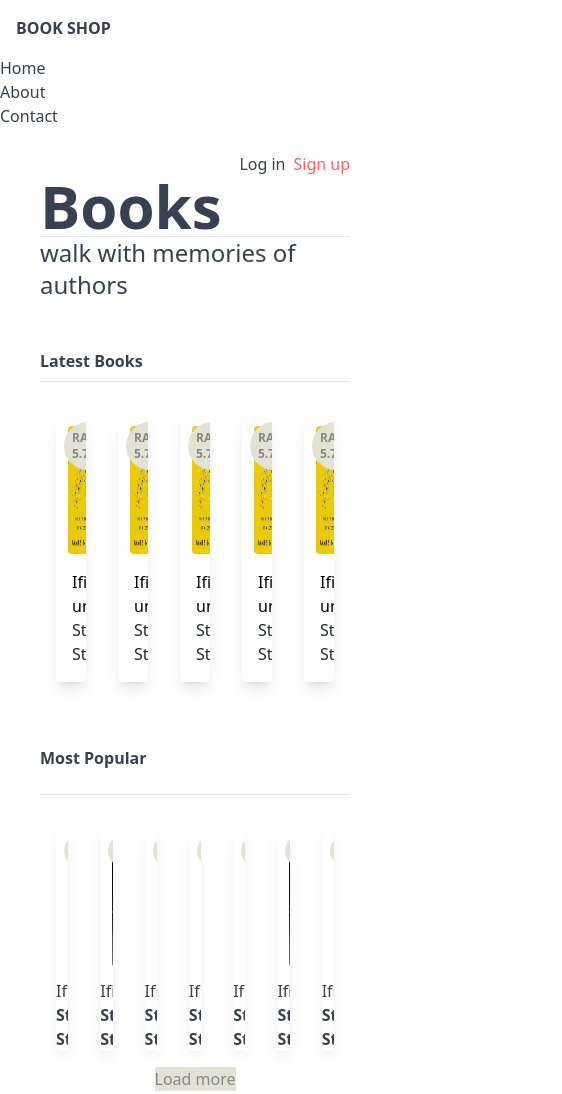
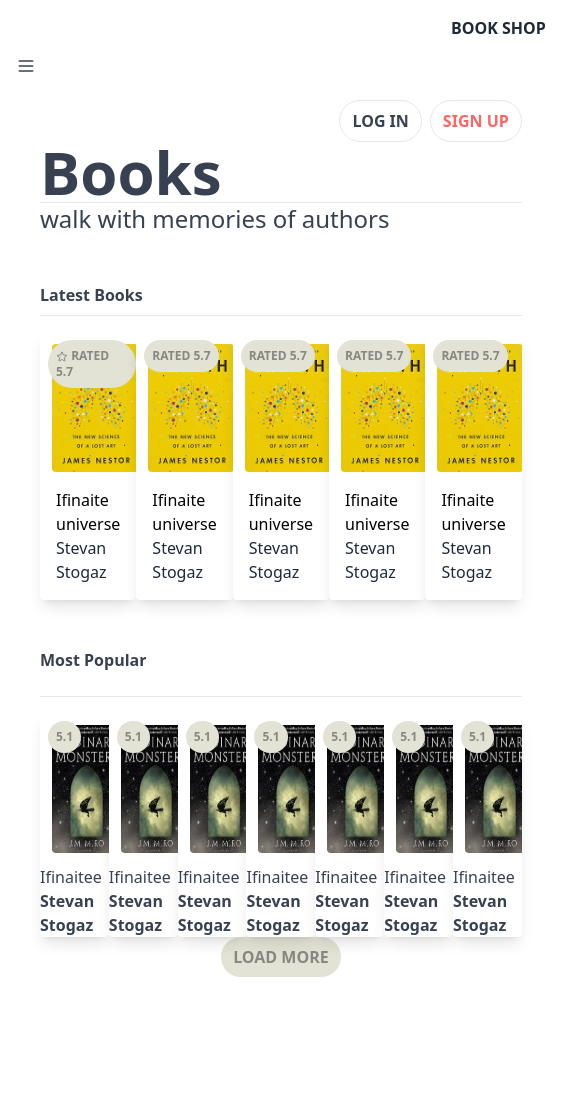
Before and after one commit to ShehanDev/bookApp-Tailwindcss-practice, a website: page public/index.html in a window 390 px wide. Shown: the whole page, 562 px wide, since content can reach past the window. After the commit the page ends 1001 px from the top, so only its background shows below. Drawn offline with Linux system fonts and the light colour scheme; files that its build step writes are made by us from their sources.

Commit message:
responsiveness updated

```diff
--- /dev/null
+++ b/public/img/index.js
@@ -0,0 +1,10 @@
+const burger = document.querySelector("#burger");
+const menu = document.querySelector("#menu");
+
+burger.addEventListener("click", (e) => {
+  if (menu.classList.contains("hidden")) {
+    menu.classList.remove("hidden");
+  } else {
+    menu.classList.add("hidden");
+  }
+});
--- a/public/index.html
+++ b/public/index.html
@@ -7,27 +7,35 @@
 </head>
 <body class="text-gray-700 font-body">
 
-  <div>
-    <div>
-      <nav>
+  <div class="grid md:grid-cols-3">
+    <div class="md:col-span-1 md:flex md:justify-end" >
+      <nav class="text-right">
         <div>
-          <h1 class="font-bold uppercase p-4">
+          <h1 class="font-bold uppercase p-4 hover:text-gray-800">
             <a href="/" >Book Shop</a>
           </h1>
+          <div class="px-4 cursor-pointer md:hidden" id="burger">
+            <svg class="w-5" fill="none" stroke="currentColor" viewBox="0 0 24 24" xmlns="http://www.w3.org/2000/svg"><path stroke-linecap="round" stroke-linejoin="round" stroke-width="2" d="M4 6h16M4 12h16M4 18h16"></path></svg>
+            <!-- <svg class="w-6 h-6" fill="none" stroke-linecap="round" stroke-linejoin="round" stroke-width="2" stroke="currentColor" viewBox="0 0 24 24"><path d="M4 6h16M4 12h16M4 18h16"></path></svg> -->
+          </div>
         </div>
-        <ul>
-          <li>
-            <a href="#">
+        <ul class="text-sm mt-6  hidden md:block" id="menu">
+          <li class="text-gray-700 font-bold py-1 ">
+            <a href="#"class="block px-4 flex justify-end border-r-4 border-primary">
+              <svg class="w-5" fill="none" stroke="currentColor" viewBox="0 0 24 24" xmlns="http://www.w3.org/2000/svg"><path stroke-linecap="round" stroke-linejoin="round" stroke-width="2" d="M4 6h16M4 12h16M4 18h16"></path></svg>
+              <!-- <svg class="w-5" fill="none" stroke="currentColor" viewBox="0 0 24 24" xmlns="http://www.w3.org/2000/svg"><path stroke-linecap="round" stroke-linejoin="round" stroke-width="2" d="M3 12l2-2m0 0l7-7 7 7M5 10v10a1 1 0 001 1h3m10-11l2 2m-2-2v10a1 1 0 01-1 1h-3m-6 0a1 1 0 001-1v-4a1 1 0 011-1h2a1 1 0 011 1v4a1 1 0 001 1m-6 0h6"></path></svg> -->
               <span>Home</span>
             </a>
           </li>
-          <li>
-            <a href="#">
+          <li class="py-1">
+            <a href="#"  href="#" class="block px-4 flex justify-end border-r-4 border-white">
+              <svg class="w-5" fill="none" stroke="currentColor" viewBox="0 0 24 24" xmlns="http://www.w3.org/2000/svg"><path stroke-linecap="round" stroke-linejoin="round" stroke-width="2" d="M12 4v1m6 11h2m-6 0h-2v4m0-11v3m0 0h.01M12 12h4.01M16 20h4M4 12h4m12 0h.01M5 8h2a1 1 0 001-1V5a1 1 0 00-1-1H5a1 1 0 00-1 1v2a1 1 0 001 1zm12 0h2a1 1 0 001-1V5a1 1 0 00-1-1h-2a1 1 0 00-1 1v2a1 1 0 001 1zM5 20h2a1 1 0 001-1v-2a1 1 0 00-1-1H5a1 1 0 00-1 1v2a1 1 0 001 1z"></path></svg>
               <span>About</span>
             </a>
           </li>
-          <li>
-            <a href="#" >
+          <li class="py-1">
+            <a href="#" href="#" class="block px-4 flex justify-end border-r-4 border-white" >
+              <svg class="w-5" fill="none" stroke="currentColor" viewBox="0 0 24 24" xmlns="http://www.w3.org/2000/svg"><path stroke-linecap="round" stroke-linejoin="round" stroke-width="2" d="M20 13V6a2 2 0 00-2-2H6a2 2 0 00-2 2v7m16 0v5a2 2 0 01-2 2H6a2 2 0 01-2-2v-5m16 0h-2.586a1 1 0 00-.707.293l-2.414 2.414a1 1 0 01-.707.293h-3.172a1 1 0 01-.707-.293l-2.414-2.414A1 1 0 006.586 13H4"></path></svg>
               <span>Contact</span>
             </a>
           </li>
@@ -35,10 +43,10 @@
       </nav>
     </div>
 
-    <main class="px-10 py-6" >
+    <main class="px-10 py-6 md:col-span-2  " >
       <div class="flex justify-end" >
-        <a href="#" class="font-red">Log in</a>
-        <a href="#"class="text-primary ml-2">Sign up</a>
+        <a  href="#" class="btn font-red border hover:border-primary">Log in</a>
+        <a href="#"class="btn text-primary ml-2 border hover:border-primary">Sign up</a>
       </div>
 
       <header>
@@ -49,7 +57,8 @@
       <div>
         <h4 class="font-bold mt-12 pb-2  border-b border-gary-800">Latest Books</h4>
 
-        <div class="mt-4 flex flex-end">
+        <div class="mt-4  flex lg:flex-start sm:flex-col-start justify-between">
+          <!-- psiioning th card yhen use grids  -->
           <!-- cards go here -->
           <div class="card">
             <img src="img/new/book1.jpg" alt="stew" class="w-30 h-32 sm:h-48 rounded m-3">
@@ -58,9 +67,11 @@
               <span class="block text-gray-800 ">Stevan Stogaz</span>
             </div>
             <div class="badge">
+              <svg class="w-3 inline-block" fill="none" stroke="currentColor" viewBox="0 0 24 24" xmlns="http://www.w3.org/2000/svg"><path stroke-linecap="round" stroke-linejoin="round" stroke-width="2" d="M11.049 2.927c.3-.921 1.603-.921 1.902 0l1.519 4.674a1 1 0 00.95.69h4.915c.969 0 1.371 1.24.588 1.81l-3.976 2.888a1 1 0 00-.363 1.118l1.518 4.674c.3.922-.755 1.688-1.538 1.118l-3.976-2.888a1 1 0 00-1.176 0l-3.976 2.888c-.783.57-1.838-.197-1.538-1.118l1.518-4.674a1 1 0 00-.363-1.118l-3.976-2.888c-.784-.57-.38-1.81.588-1.81h4.914a1 1 0 00.951-.69l1.519-4.674z"></path></svg>
               <span>Rated 5.7</span>
             </div>
           </div>
+
           <div class="card">
             <img src="img/new/book1.jpg" alt="stew" class="w-30 h-32 sm:h-48 rounded m-3">
             <div class="m-4">
@@ -105,7 +116,7 @@
         </div>
 
         <h4  class="font-bold mt-12 pb-6 border-b border-gary-800">Most Popular</h4>
-        <div class="mt-4 flex flex-end">
+        <div class="mt-4  flex lg:flex-start sm:flex-col-start justify-between">
             <!-- cards go here -->
             <div class="card">
               <img src="img/populer/pbook1.jpg" alt="stew"class="w-30 h-32 sm:h-48 rounded m-3">
@@ -183,10 +194,11 @@
           </div>
 
       <div class="flex justify-center ">
-        <div class="bg-secondary-100 text-secondary-200">Load more</div>
+        <div class=" btn bg-secondary-100 text-secondary-200 hover:shadow-inner">Load more</div>
       </div>
     </main>
   </div>
 
+  <script src="index.js"></script>
 </body>
 </html>
--- a/src/styles.css
+++ b/src/styles.css
@@ -8,9 +8,12 @@
 /* resuable clasess */
 
 .card{
-    @apply bg-white rounded overflow-hidden max-w-xs   border-gray-200  bg-white shadow-lg justify-center relative m-4;
+    @apply bg-white rounded overflow-hidden    border-gray-200  bg-white shadow-lg justify-center relative;
   }
 
   .badge{
     @apply absolute top-0 ml-2 p-2 mt-2 bg-secondary-100 text-secondary-200 text-xs uppercase font-bold rounded-full;
   }
+  .btn{
+    @apply rounded-full py-2 px-3 uppercase font-bold cursor-pointer;
+  }
```
Also changed, not shown: public/styles.css.
